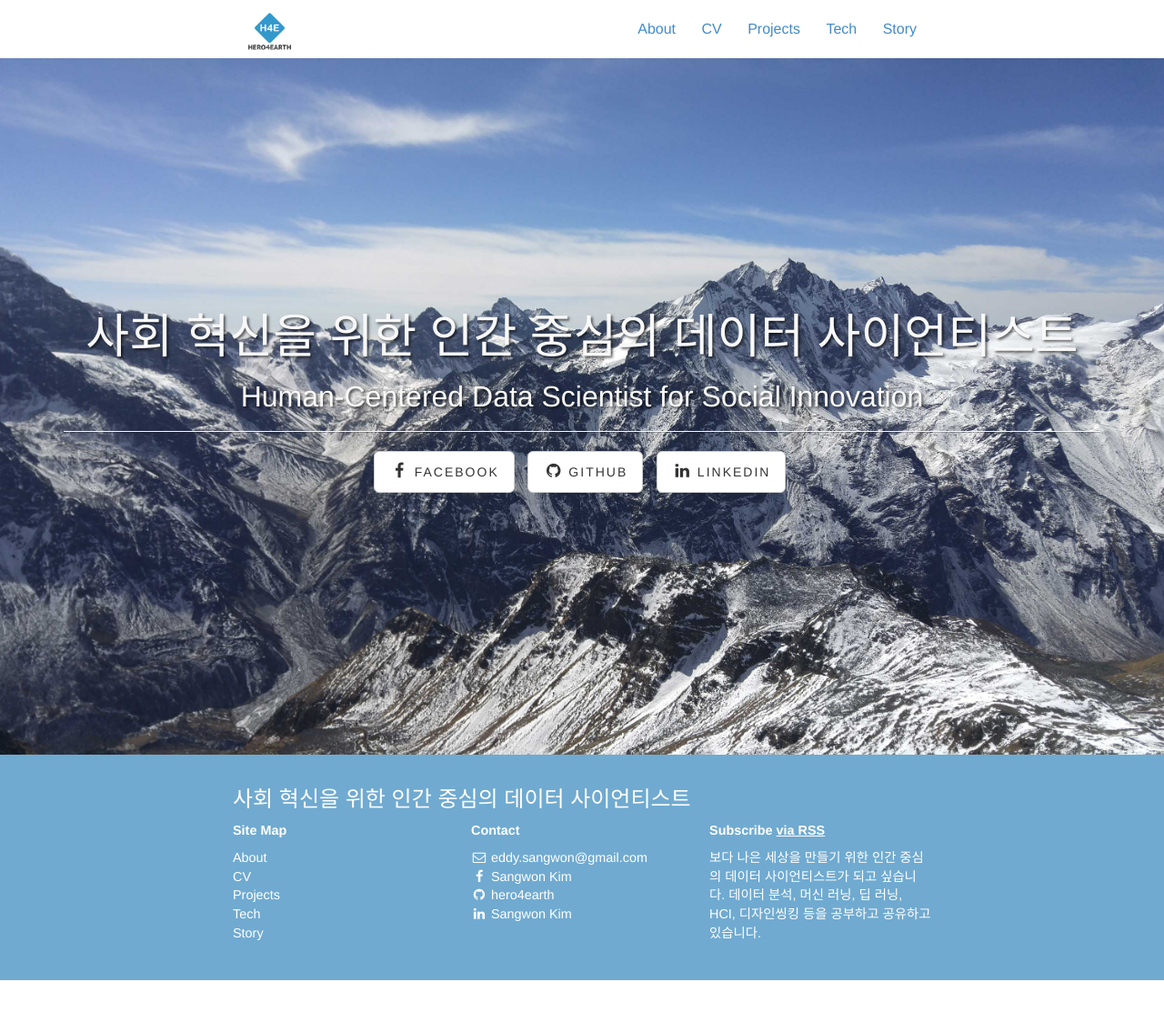
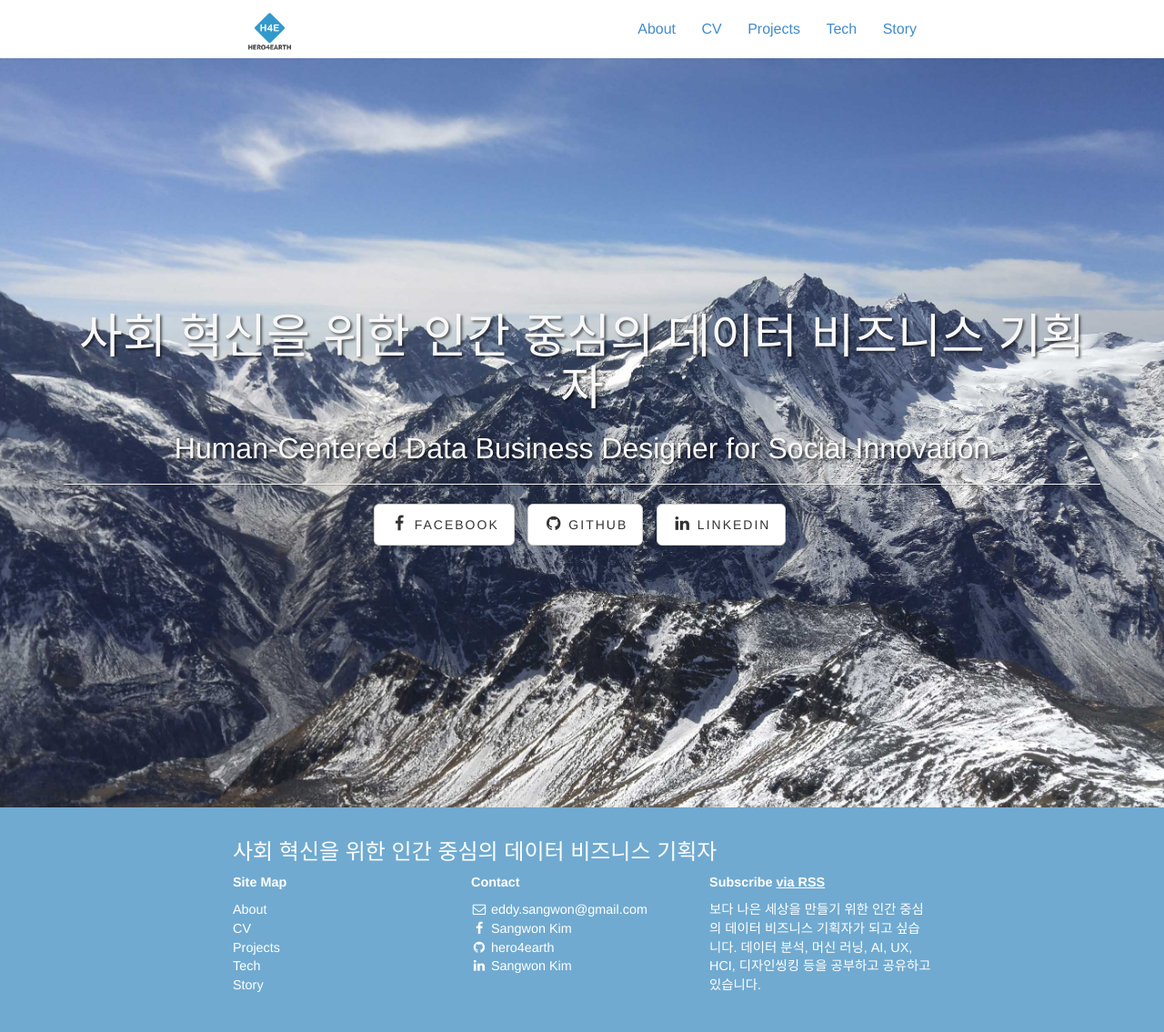
Before and after one commit to hero4earth/hero4earth.github.io, a Jekyll site: the page built from index.html, in a window 1280 px wide. Shown: the whole page at 91% size. Built offline with Jekyll 4.4.1, drawn with Linux system fonts in a browser that asks for light colours; nearby versions of some CDN libraries; a style sheet for code colours, icons or effects is not loaded; before the commit the page ends 1078 px from its top, so only the background shows below that.

Commit message:
Title update

```diff
--- a/_config.yml
+++ b/_config.yml
@@ -4,8 +4,8 @@ plugins:
 #      Main Configs       #
 # ----------------------- #
 
-title: 사회 혁신을 위한 인간 중심의 데이터 사이언티스트
-subtitle: Human-Centered Data Scientist for Social Innovation
+title: 사회 혁신을 위한 인간 중심의 데이터 비즈니스 기획자
+subtitle: Human-Centered Data Business Designer for Social Innovation
 email: eddy.sangwon@gmail.com
 cover: "/assets/header_image.jpg"
 logo: "/assets/logo_blue.png"
@@ -13,7 +13,7 @@ permalink: pretty
 url: http://hero4earth.com
 name: hero4earth
 description: > # "Write an awesome description for your new site here.
-  보다 나은 세상을 만들기 위한 인간 중심의 데이터 사이언티스트가 되고 싶습니다. 데이터 분석, 머신 러닝, 딥 러닝, HCI, 디자인씽킹 등을 공부하고 공유하고 있습니다.
+  보다 나은 세상을 만들기 위한 인간 중심의 데이터 비즈니스 기획자가 되고 싶습니다. 데이터 분석, 머신 러닝, AI, UX, HCI, 디자인씽킹 등을 공부하고 공유하고 있습니다.
 copyright: 'Copyright &copy; 2018 hero4earth. All Rights Reserved.'
 credits: 'Credits: Landing Page is a free to use, open source Bootstrap theme created by <a href="http://startbootstrap.com/">Start Bootstrap</a>.'
 
```
